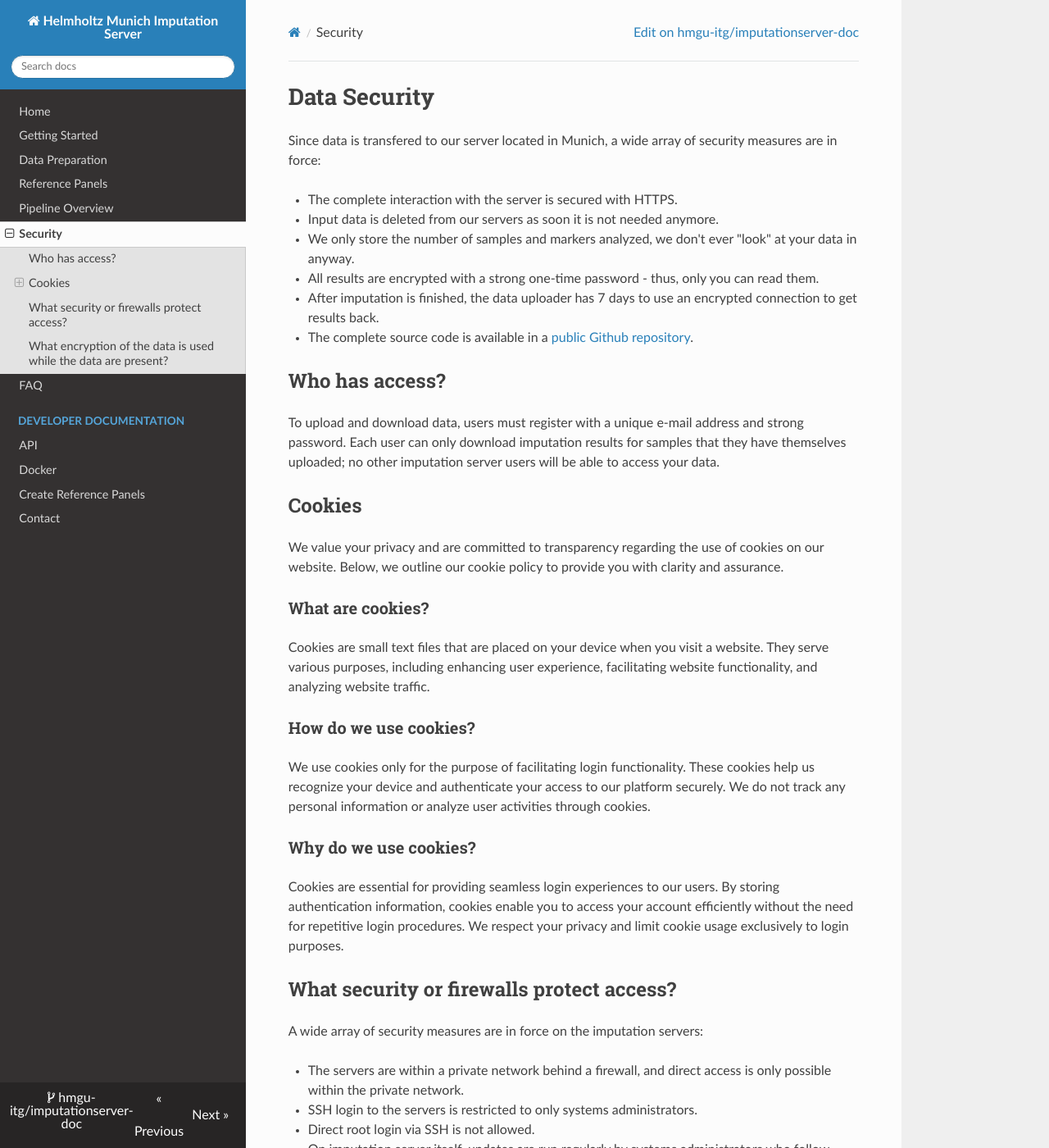
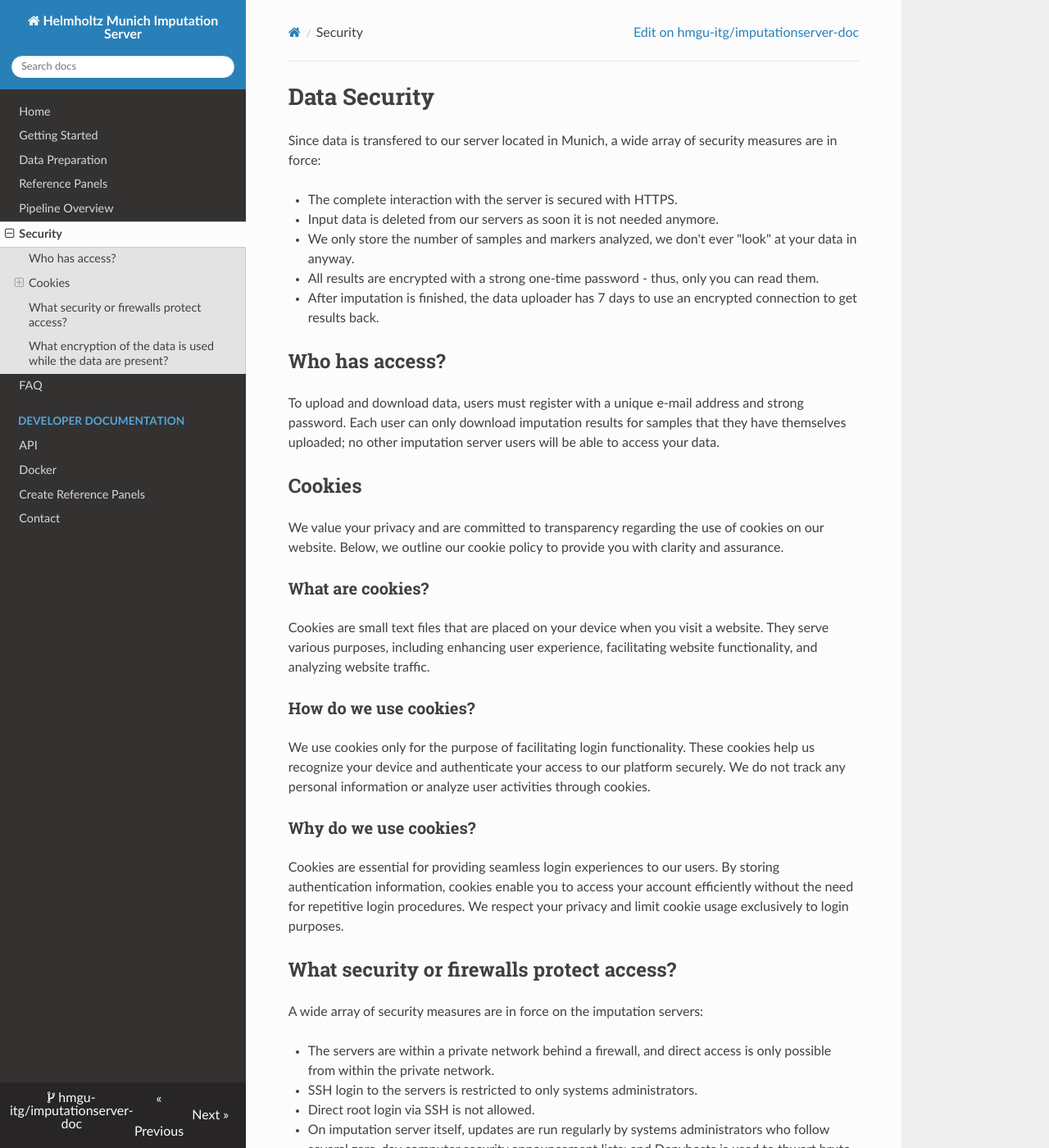
Before and after one commit to hmgu-itg/imputationserver-doc, an MkDocs documentation site: the page built from docs/data-sensitivity.md, in a window 1280 px wide and 1400 px high. Shown: the whole window at 82% size. Built offline with MkDocs 1.6.1, drawn with Linux system fonts in a browser that asks for light colours; nearby versions of some CDN libraries.

Commit message:
Minor updates

```diff
--- a/docs/data-sensitivity.md
+++ b/docs/data-sensitivity.md
@@ -7,14 +7,11 @@ Since data is transfered to our server located in Munich, a wide array of securi
 - We only store the number of samples and markers analyzed, we don't ever "look" at your data in anyway.
 - All results are encrypted with a strong one-time password - thus, only you can read them.
 - After imputation is finished, the data uploader has 7 days to use an encrypted connection to get results back.
-- The complete source code is available in a [public Github repository](https://github.com/genepi/imputationserver/tree/qc-refactoring).
 
 ## Who has access?
-
 To upload and download data, users must register with a unique e-mail address and strong password. Each user can only download imputation results for samples that they have themselves uploaded; no other imputation server users will be able to access your data.
 
 ## Cookies
-
 We value your privacy and are committed to transparency regarding the use of cookies on our website. Below, we outline our cookie policy to provide you with clarity and assurance.
 
 ### What are cookies?
@@ -31,7 +28,7 @@ Cookies are essential for providing seamless login experiences to our users. By
 
 A wide array of security measures are in force on the imputation servers:
 
-- The servers are within a private network behind a firewall, and direct access is only possible within the private network.
+- The servers are within a private network behind a firewall, and direct access is only possible from within the private network.
 - SSH login to the servers is restricted to only systems administrators.
 - Direct root login via SSH is not allowed.
 - On imputation server itself, updates are run regularly by systems administrators who follow several zero-day computer security announcement lists; and Denyhosts is used to thwart brute-force SSH login attacks.
```
Also changed, not shown: README.md (+11 -20 lines), docs/contact.md (+1 -1 lines).
